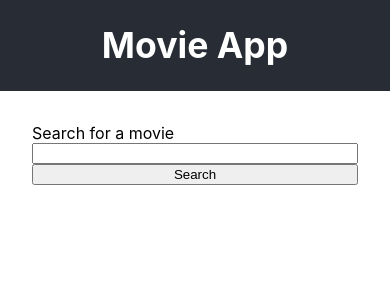
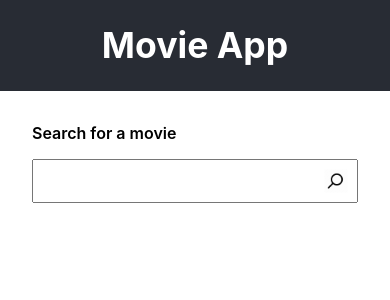
Before and after one commit to ozzell/movie-app-frontend, a React (Create React App) app: page / in a window 390 px wide. Shown: the top 300 px of the page. Built offline with nearby package versions, Linux system fonts and the light colour scheme.

Commit message:
Improve styles

```diff
--- a/src/App.scss
+++ b/src/App.scss
@@ -1,3 +1,6 @@
+$movieAppOrange: #f5c518;
+$movieAppGray: #282c34;
+
 main {
   padding: 3rem;
 
@@ -21,9 +24,11 @@ ul {
   color: white;
 }
 
-.search-form {
-  display: flex;
-  flex-direction: column;
+.header-title {
+  a {
+    text-decoration: none;
+    color: white;
+  }
 }
 
 .movie-info-container {
@@ -31,14 +36,83 @@ ul {
   flex-direction: column;
 }
 
+.movie-search-container {
+  .search-form {
+    display: flex;
+    flex-direction: column;
+
+    label {
+      margin: 0 0 1rem;
+      font-weight: 600;
+    }
+
+    .search-controls {
+      display: flex;
+    }
+
+    .submit-button {
+      background-color: transparent;
+      border: 0;
+      padding: .625rem .625rem 0;
+      line-height: 1.5rem;
+      position: absolute;
+      right: 3rem;
+      cursor: pointer;
+
+      &:hover {
+        transition: .5 ease;
+        opacity: .85
+      }
+    }
+
+    @media only screen and (max-width: 600px) {
+      .search-controls {
+        width: 100%;
+      }
+
+      .submit-button {
+        right: 2rem;
+      }
+    }
+
+    .search-box {
+      padding: .5rem;
+      flex-grow: 24;
+      line-height: 1.5rem;
+    }
+  }
+
   .search-results {
     display: flex;
-  flex-direction: column;
     flex-wrap: wrap;
+
     a {
       display: flex;
       flex-direction: column;
       width: 18rem;
+      background-color: $movieAppGray;
+      color: white;
+      border-radius: 12px;
+      text-decoration: none;
+    }
+
+    .search-movie-title {
+      margin-left: .5rem;
+      margin-right: .5rem;
+      font-weight: 600;
+
+      &:hover {
+        text-decoration: underline;
+      }
+    }
+
+    img {
+      border-radius: 12px 12px 0 0;
+
+      &:hover {
+        transition: .5 ease;
+        opacity: .75
+      }
     }
 
     li {
@@ -48,6 +122,12 @@ ul {
     @media only screen and (max-width: 600px) {
       a {
         max-width: 100%;
+        width: min-content;
+      }
+
+      li {
+        margin-right: 0;
       }
     }
   }
+}
--- a/src/App.tsx
+++ b/src/App.tsx
@@ -1,3 +1,4 @@
+import {Link} from 'react-router-dom';
 import './App.scss'
 
 type AppProps = {
@@ -7,7 +8,9 @@ function App({children}: AppProps): JSX.Element {
   return (
       <div className="movie-app">
         <header className="header">
-            <h1>Movie App</h1>
+          <h1 className="header-title">
+            <Link to="/">Movie App</Link>
+          </h1>
         </header>
         <main>
           {children}
--- a/src/components/SearchForm.tsx
+++ b/src/components/SearchForm.tsx
@@ -1,4 +1,5 @@
 import {ChangeEvent, FormEvent} from 'react'
+import searchImage from '../images/search-icon.png'
 
 type SearchFormSubmitCallback = (event: FormEvent<HTMLFormElement>) => void
 type SearchFormOnInputCallback = (event: ChangeEvent<HTMLInputElement>) => void
@@ -19,8 +20,12 @@ const SearchForm = ({
   return (
     <form className="search-form" onSubmit={handleSearchButtonClicked}>
       <label htmlFor="search-field">Search for a movie</label>
-      <input value={searchTerm} onInput={handleOnInput} id="search-field" name="search" type="text" />
-      <input disabled={loading} type="submit" value="Search" />
+      <div className="search-controls">
+        <input value={searchTerm} onInput={handleOnInput} id="search-field" name="search" type="text" className="search-box" />
+        <button disabled={loading} type="submit" className="submit-button" aria-label="Search">
+          <img src={searchImage} width="24" alt="Search" />
+        </button>
+      </div>
     </form>
   )
 }
--- a/src/components/SearchResults.tsx
+++ b/src/components/SearchResults.tsx
@@ -16,7 +16,7 @@ const SearchResults = ({searchResult, error}: SearchResultsProps): JSX.Element =
           <li key={item.imdbID}>
             <Link to={`/movies/${item.imdbID}`}>
               <img src={item.Poster} alt={`A poster for ${item.Title}`} />
-              {item.Title} ({item.Year})
+              <p className="search-movie-title">{item.Title} ({item.Year})</p>
             </Link>
           </li>
           ))
```
Also changed, not shown: src/images/search-icon.png (added). Lines whose indentation alone changed are shown as unchanged.
